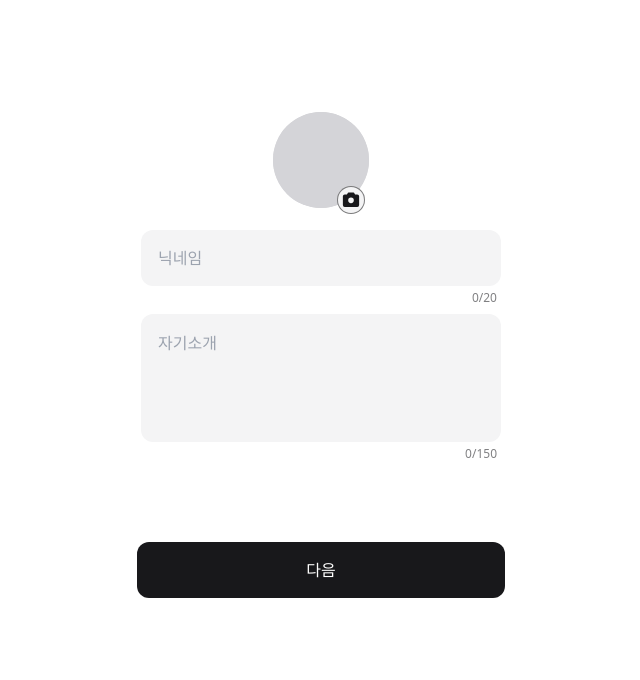
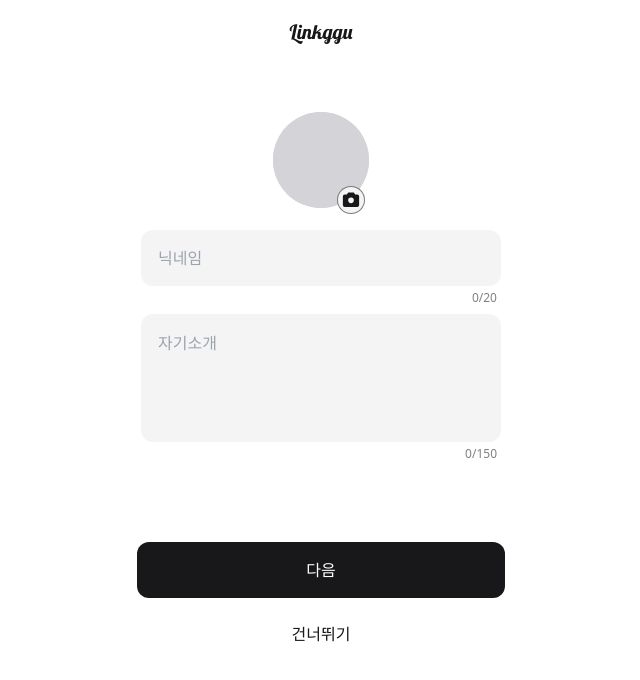
Before and after one commit to 2hundred2ne2/in_my_link, a Next.js app: page /signup/profile in a window 1280 px wide. Shown: the top 680 px of the page, without its empty margins (319-959 px from the left). Built offline with nearby package versions, Linux system fonts and the light colour scheme.

Commit message:
fix:  프로필 디자인 수정

```diff
--- a/src/app/(public)/signup/profile/page.tsx
+++ b/src/app/(public)/signup/profile/page.tsx
@@ -1,11 +1,13 @@
 "use client";
 import Image from "next/image";
+import Link from "next/link";
 import { useRouter } from "next/navigation";
 import { useState } from "react";
 
 import { Camera } from "@phosphor-icons/react/dist/ssr";
 
 import { Input } from "@/components/input";
+import { Logo } from "@/components/logo";
 import {
   AppHeader,
   AppHeaderLeft,
@@ -108,9 +110,11 @@ export default function ProfilePage() {
 
   return (
     <>
-      <AppHeader>
+      <AppHeader className="z-10">
         <AppHeaderLeft></AppHeaderLeft>
-        <AppHeaderCenter></AppHeaderCenter>
+        <AppHeaderCenter>
+          <Logo className="text-xl" />
+        </AppHeaderCenter>
         <AppHeaderRight></AppHeaderRight>
       </AppHeader>
 
@@ -187,6 +191,12 @@ export default function ProfilePage() {
           <Button variant="primary" size="large" onClick={handleNext} disabled={uploading}>
             다음
           </Button>
+
+          <Link href="/signup/link" className="flex flex-col">
+            <Button variant="text" size="large">
+              건너뛰기
+            </Button>
+          </Link>
         </div>
       </main>
     </>
```
